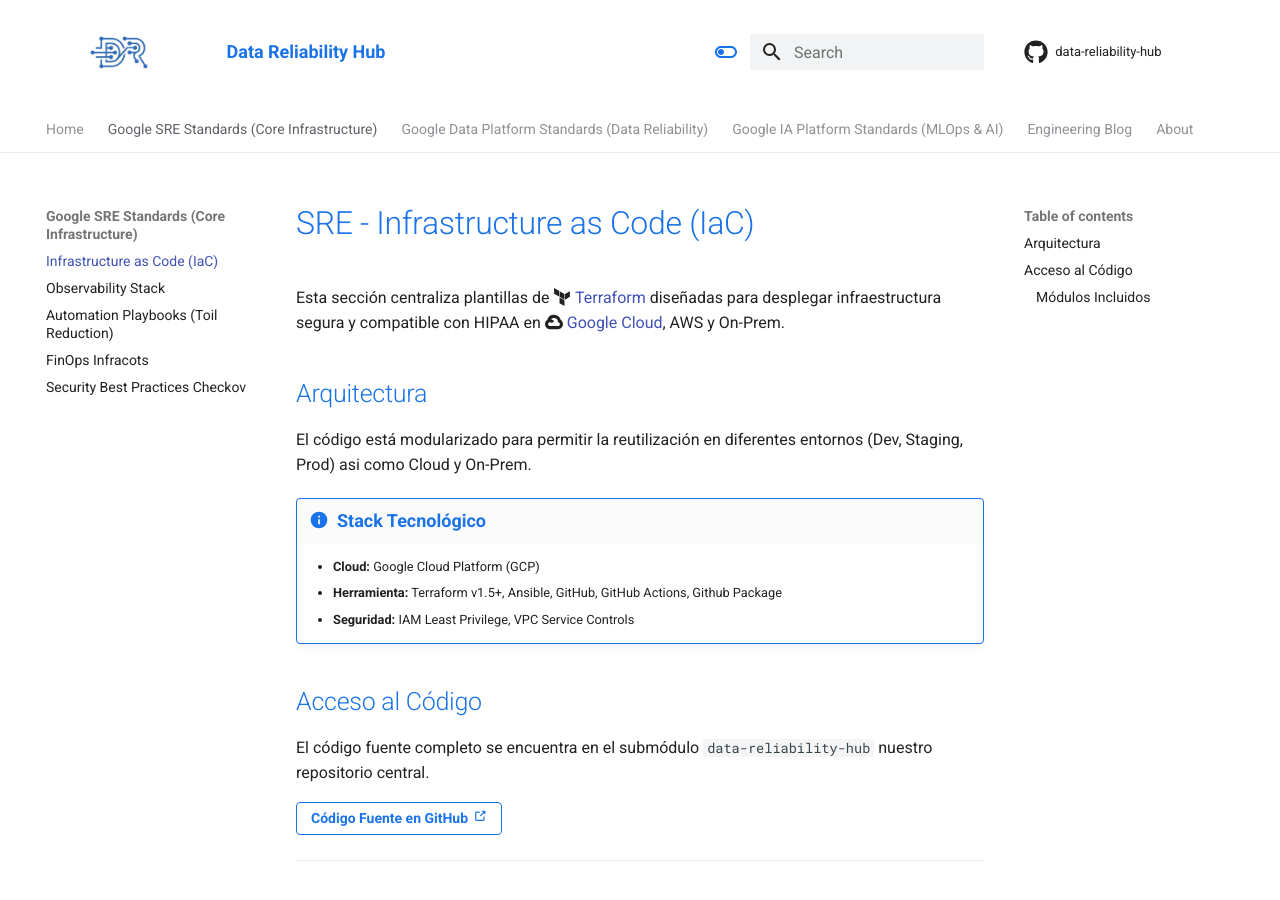
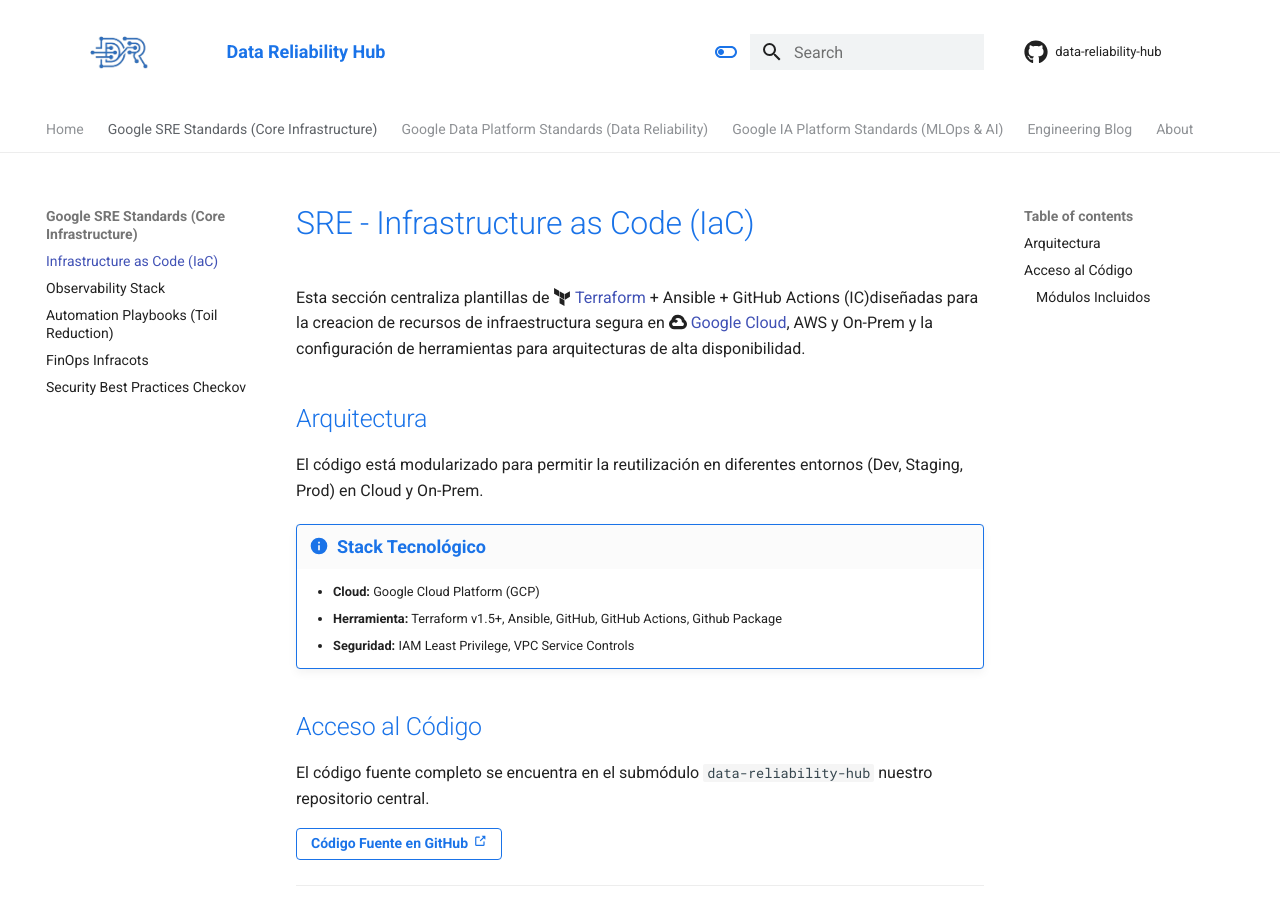
Before and after one commit to mcatalangt/data-reliability-hub, an MkDocs documentation site: the page built from docs/modules/sre/iac.md, in a window 1280 px wide and 900 px high. Built offline with MkDocs 1.6.1 and Material for MkDocs 9.7.7, drawn with Linux system fonts in a browser that asks for light colours; comment, search, counter and statistics services are not loaded.

```diff
--- a/docs/modules/sre/iac.md
+++ b/docs/modules/sre/iac.md
@@ -1,9 +1,9 @@
 # SRE - Infrastructure as Code (IaC)
 
-Esta sección centraliza plantillas de :simple-terraform: [Terraform](https://www.terraform.io/) diseñadas para desplegar infraestructura segura y compatible con HIPAA en :simple-googlecloud: [Google Cloud](https://cloud.google.com/), AWS y On-Prem.
+Esta sección centraliza plantillas de :simple-terraform: [Terraform](https://www.terraform.io/) + Ansible + GitHub Actions (IC)diseñadas para la creacion de recursos de infraestructura segura en :simple-googlecloud: [Google Cloud](https://cloud.google.com/), AWS y On-Prem y la configuración de herramientas para arquitecturas de alta disponibilidad.
 
 ## Arquitectura
-El código está modularizado para permitir la reutilización en diferentes entornos (Dev, Staging, Prod) asi como Cloud y On-Prem.
+El código está modularizado para permitir la reutilización en diferentes entornos (Dev, Staging, Prod) en Cloud y On-Prem.
 
 !!! info "Stack Tecnológico"
     * **Cloud:** Google Cloud Platform (GCP)
```
